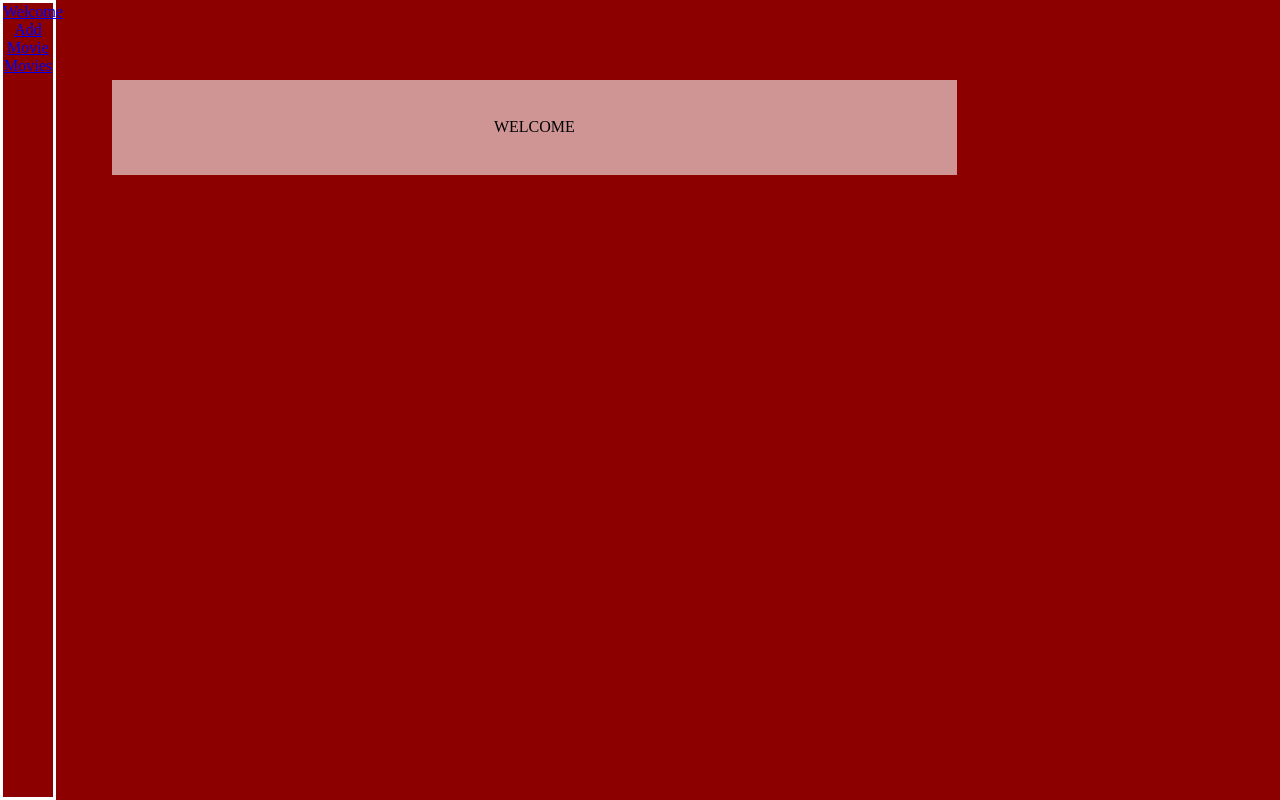
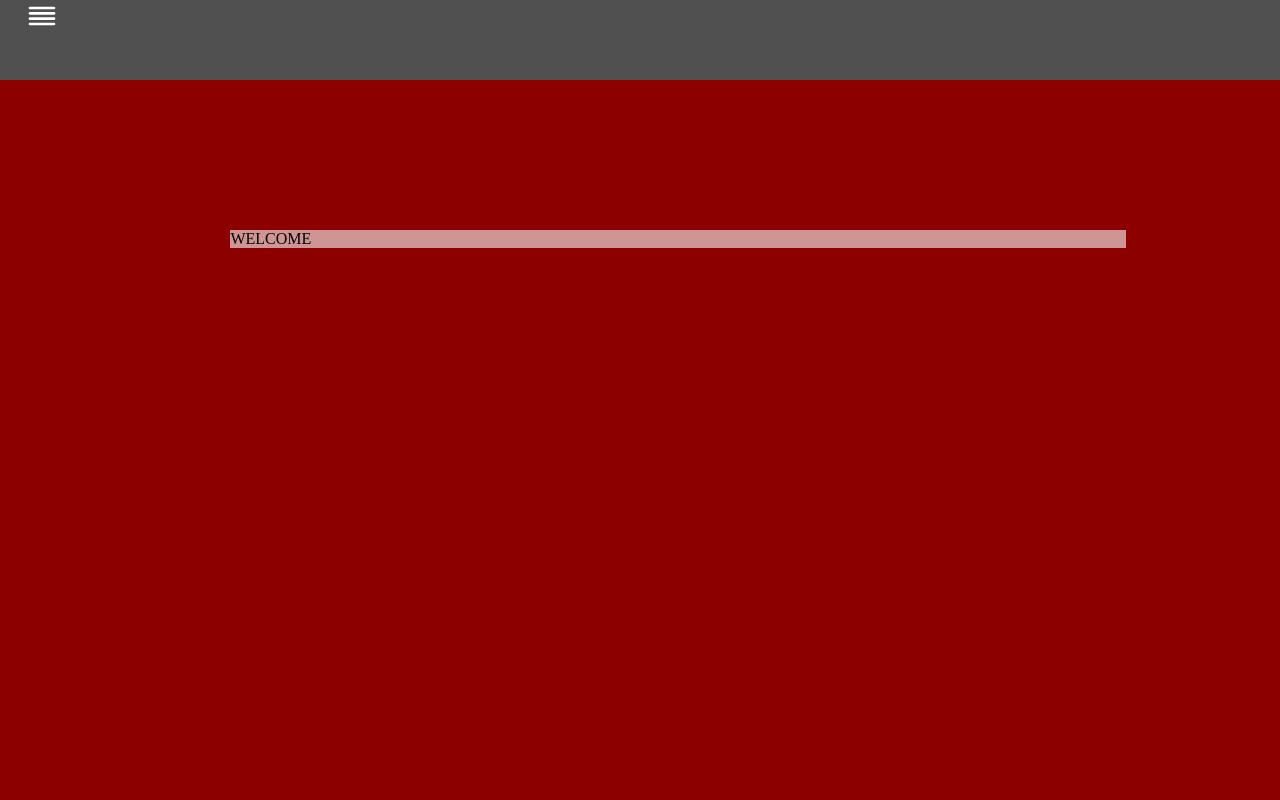
Before and after one commit to Ddupasquier/phase2Project-Flatiron, a React (Create React App) app: page /welcome in a window 1280 px wide. Built offline with nearby package versions, Linux system fonts and the light colour scheme; data requests are answered from the project's data file.

Commit message:
navbar rendered, need to make links work

```diff
--- a/package.json
+++ b/package.json
@@ -9,8 +9,10 @@
     "json-server": "^0.17.0",
     "react": "^17.0.2",
     "react-dom": "^17.0.2",
+    "react-icons": "^4.3.1",
     "react-router-dom": "^5.3.0",
     "react-scripts": "5.0.0",
+    "react-sidebar": "^3.0.2",
     "web-vitals": "^2.1.4"
   },
   "scripts": {
--- a/src/App.css
+++ b/src/App.css
@@ -1,37 +1,26 @@
+@import url("https://fonts.googleapis.com/css2?family=Lato&display=swap");
+
+.Nav * {
+  box-sizing: border-box;
+  margin: 0;
+  padding: 0;
+  font-family: "Lato", sans-serif;
+}
+
 body {
   background-color: rgb(141, 0, 0);
   overflow: hidden;
   margin: auto;
-  text-align: center;
-}
-
-#mySidenav {
-  border-style: solid;
-  border-color: white;
-  position: absolute;
-  top: 0;
-  width: 50px;
-  left: 0;
-  bottom: 0;
-}
-
-#mySidenav img:hover {
-  background-color: white;
-  color: black;
+  /* text-align: center; */
 }
 
 #container {
   background-color: rgba(255, 255, 255, 0.582);
-  /* border-style: solid; */
-  /* border-color: white; */
   position: absolute;
-  margin-top: 5rem;
-  margin-bottom: 5rem;
-  margin-left: 7rem;
-  min-width: 60%;
-  max-width: 80%;
-  padding: 3%;
+  margin: 18%;
+  min-width: 70%;
 }
- #container img {
-   max-width: 40%;
- }
+
+#container img {
+  max-width: 40%;
+}
--- a/src/Components/App.js
+++ b/src/Components/App.js
@@ -1,14 +1,25 @@
 import Nav from "./Nav";
 import "../App.css";
-
 import Container from "./Container";
+import { BrowserRouter as Router, Switch, Route } from "react-router-dom";
+import Home from "./Welcome"
+import AddMovie from "./AddMovie";
+import MovieList from "./MovieList";
 
 function App() {
   return (
     <div className="App">
+      <Container />
       <header className="App-header">
-        <Nav />
-        <Container />
+        <Router>
+          <Nav />
+          <Switch>
+            <Route path="/welcome" exact components={Home} />
+            <Route path="/addmovie" exact components={AddMovie} />
+            <Route path="/movies" exact components={MovieList} />
+          </Switch>
+        </Router>
+
       </header>
     </div>
   );
--- a/src/Components/Nav.js
+++ b/src/Components/Nav.js
@@ -1,17 +1,47 @@
-import React from "react";
+import React, { useState } from "react";
 import { Link } from "react-router-dom";
-// import "../sidenav.css";
-// import "../sidenav.js";
+import { FiAlignJustify } from "react-icons/fi";
+import { CgCloseO } from "react-icons/cg";
+import { sidenavData } from "../sidenavData";
+import { IconContext } from "react-icons";
+import navStyle from "../sidenav.css";
 
 function Nav() {
+  const [sidebar, setSidebar] = useState(false);
+
+  function showSidebar() {
+    setSidebar(!sidebar);
+  }
+
   return (
-    <div id="mySidenav" class="sidenav">
-      <Link to="/welcome">Welcome</Link>
-      <br />
-      <Link to="/addmovie">Add Movie</Link>
-      <br />
-      <Link to="/movies">Movies</Link>
-    </div>
+    <>
+    <IconContext.Provider value={{color: 'white'}}>
+      <div className="navbar">
+        <Link to="#" className="nav-bars">
+          <FiAlignJustify onClick={showSidebar} />
+        </Link>
+      </div>
+      <nav className={sidebar ? "nav-menu active" : "nav-menu"}>
+        <ul className="nav-menu-items" onClick={showSidebar}>
+          <li className="navbar-toggle">
+            <Link to="#" className="menu-bars">
+              <CgCloseO />
+            </Link>
+          </li>
+          {sidenavData.map((item, index) => {
+            return (
+              <li key={index} className={item.className}>
+                <Link to={item.path}>
+                  {item.icon}
+                  <span>{item.title}</span>
+                </Link>
+              </li>
+            );
+          })}
+        </ul>
+      </nav>
+      </IconContext.Provider>
+    </>
   );
 }
 
--- a/src/Components/Welcome.js
+++ b/src/Components/Welcome.js
@@ -1,6 +1,6 @@
 import React from 'react';
 function Welcome() {
-    return ( <div>WELCOME</div> );
+    return ( <div className="home">WELCOME</div> );
 }
 
 export default Welcome;
--- a/src/sidenav.css
+++ b/src/sidenav.css
@@ -1,38 +1,72 @@
-.sidenav {
+.navbar {
+    background-color: rgb(80, 80, 80);
+    height: 80px;
+    display: flex;
+    justify-content: start;
+    /* align-items: center */
+    padding-left: 10px;
+}
+
+.menu-bars, .nav-bars {
+    margin-left: 1rem;
+    font-size: 2rem;
+    background: none;
+}
+
+.nav-menu {
+    background-color: rgb(80, 80, 80);
+    width: 200px;
+    height: 100vh;
+    display: flex;
+    justify-content:center;
+    position: fixed;
+    top: 0;
+    left: -100%;
+    transition: 850ms;
+}
+
+.nav-menu.active {
+    left: 0;
+    transition: 350ms;
+}
+
+.nav-text {
+    display: flex;
+    justify-content: start;
+    align-items: center;
+    padding: 2px 0px 2px 0px;
+    list-style: none;
+    height: 30px;
+}
+
+.nav-text a {
+    text-decoration: none;
+    color: black;
+    font-size: 18px;
+    width: 100%;
     height: 100%;
-    width: 0;
-    position: fixed;
-    z-index: 1;
-    top: 0;
-    left: 0;
-    background-color: #111;
-    overflow-x: hidden;
-    transition: 0.5s;
-    padding-top: 60px;
-  }
+    display: flex;
+    align-items: center;
+    padding: 0px 16px;
+    border-radius: 4px;
+}
 
-  .sidenav a {
-    padding: 8px 8px 8px 32px;
-    text-decoration: none;
-    font-size: 25px;
-    color: #818181;
-    display: block;
-    transition: 0.3s;
-  }
+.nav-text a:hover {
+    background-color: red;
+}
 
-  .sidenav a:hover {
-    color: #f1f1f1;
-  }
+.nav-menu-items {
+    width: 100%;
+}
 
-  .sidenav .closebtn {
-    position: absolute;
-    top: 0;
-    right: 25px;
-    font-size: 36px;
-    margin-left: 50px;
-  }
+.navbar-toggle {
+    background-color:aqua;
+    width: 100%;
+    height: 80px;
+    display: flex;
+    align-items: center;
+}
 
-  @media screen and (max-height: 450px) {
-    .sidenav {padding-top: 15px;}
-    .sidenav a {font-size: 18px;}
-  }
+span {
+    margin-left: 5px;
+}
--- /dev/null
+++ b/src/sidenavData.js
@@ -0,0 +1,28 @@
+import React from 'react';
+// import { FiAlignJustify } from "react-icons/fi";
+// import { CgCloseO } from "react-icons/cg";
+import * as CgIcons from "react-icons/cg"
+// import * as IoIcons from "react-icons/io"
+import * as MdIcons from "react-icons/md"
+// import * as FaIcons from "react-icons/fa"
+
+export const sidenavData = [
+    {
+        title: 'Home',
+        path: '/welcome',
+        icon: <CgIcons.CgHello />,
+        className: 'nav-text',
+    },
+    {
+        title: 'Add Movie',
+        path: '/addmovie',
+        icon: <MdIcons.MdAddBox />,
+        className: 'nav-text',
+    },
+    {
+        title: 'Movies',
+        path: '/movies',
+        icon: <MdIcons.MdLocalMovies />,
+        className: 'nav-text',
+    },
+]
```
Also changed, not shown: src/sidenav.js (deleted, +0 -8 lines), 1 other file (tests, documents, lock files or other folders).
